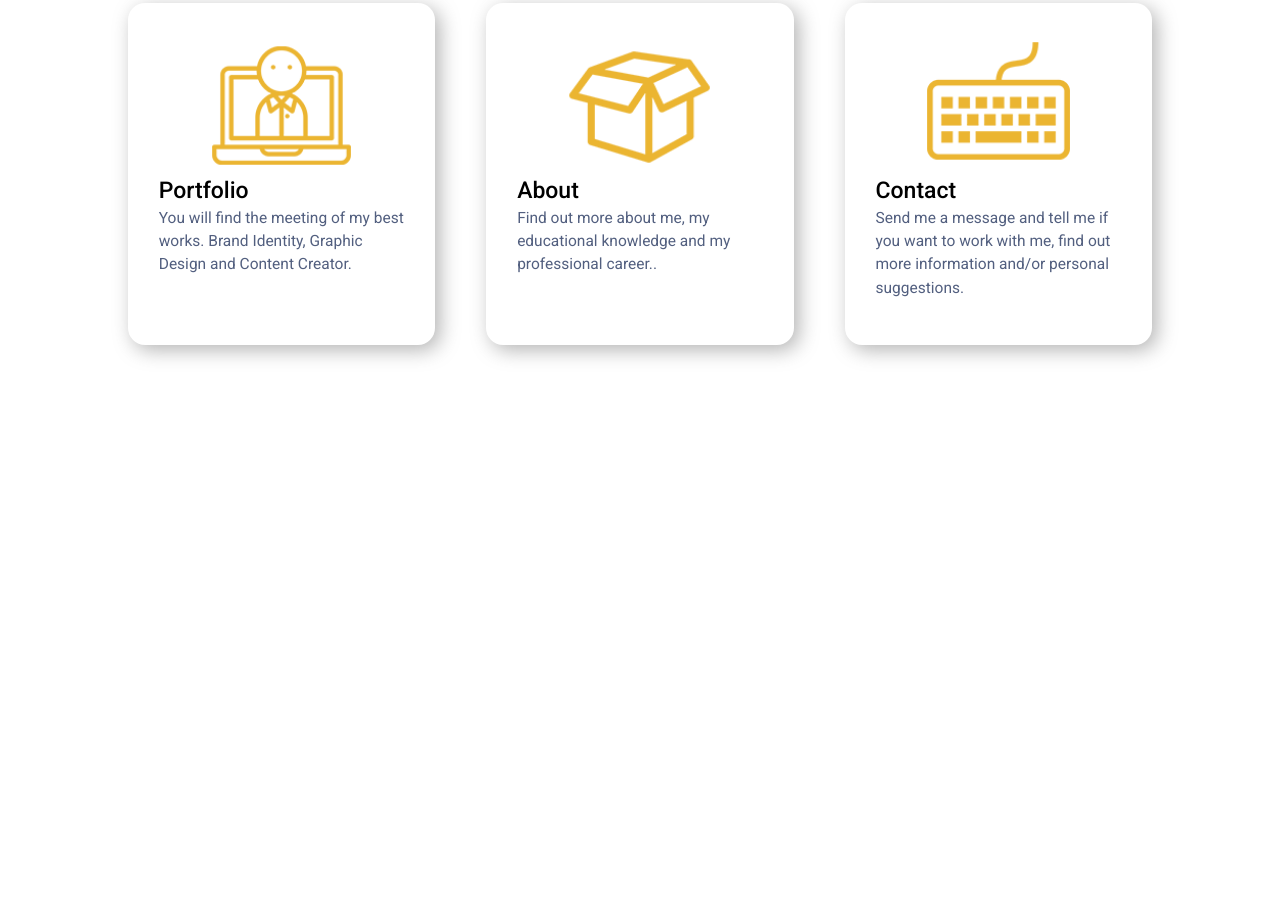
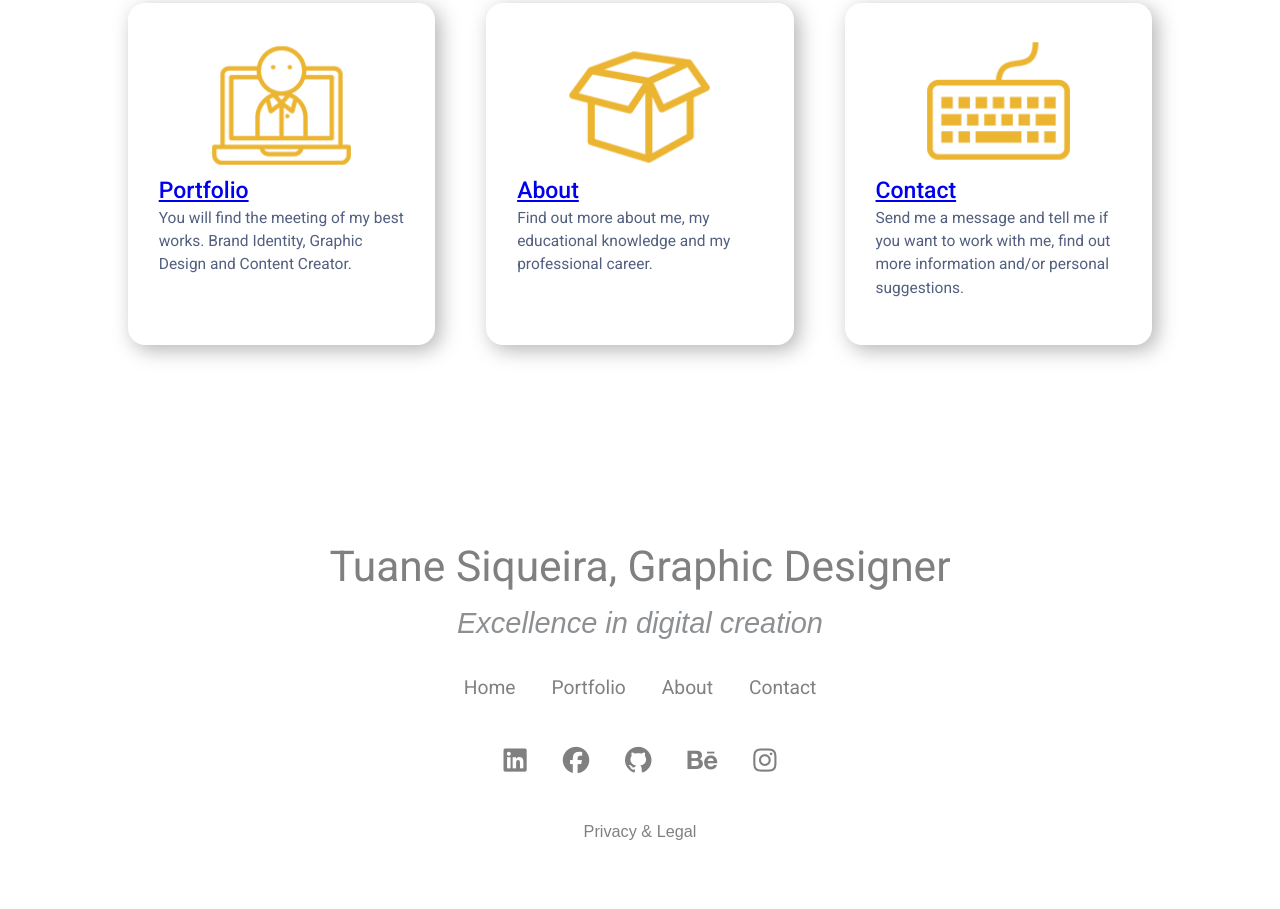
Before and after one commit to tuanesiqueira/tuanesiqueira.github.io, a plain HTML site: page portfolioibat/tuaneindex.html in a window 1280 px wide. Shown: the part 677-1586 px from the top of the page. Before the commit the page ends 1073 px from the top, so only its background shows below. Drawn offline with Linux system fonts and the light colour scheme.

Commit message:
portfolio-ibat

```diff
--- a/portfolioibat/tuaneindex.html
+++ b/portfolioibat/tuaneindex.html
@@ -5,7 +5,7 @@
 	<meta http-equiv="X-UA-Compatible" content="IE=edge">
 	<meta name="viewport" content="width=device-width, initial-scale=1.0">
 
-	<title>Single-column Hero Blocks Showcase | IBAT Web Design Portoflio Project | Mary Smith</title>
+	<title>IBAT Portfolio</title>
 
 	<meta name="description" content="Showcase of single-column hero blocks with various fonts and backgrounds.">
 
@@ -18,6 +18,9 @@
 
     <!-- Google Fonts for three column -->
     <link href="https://fonts.googleapis.com/css?family=Roboto:400,400i,500,500i,900,900i&display=swap" rel="stylesheet">
+
+    <!-- Link to icons for Font Awesome 5 -->
+    <link rel="stylesheet" href="https://cdnjs.cloudflare.com/ajax/libs/font-awesome/5.11.2/css/all.min.css">
 
     <!-- Link to icons for Font Awesome 5 --></head><body>;
 	<link href="./hero-bg-image_files/all.min.css" rel="stylesheet" integrity="sha512-1PKOgIY59xJ8Co8+NE6FZ+LOAZKjy+KY8iq0G4B3CyeY6wYHN3yt9PW0XpSriVlkMXe40PTKnXrLnZ9+fkDaog==" crossorigin="anonymous">
@@ -48,23 +51,79 @@
 
 		<div class="item-col-3">
 			<img src="assets/img/charts.png" alt="One screen">
-			<h3>Portfolio</h3>
+			<h3><a href="portfolio.html">Portfolio</a></h3>
 			<p>You will find the meeting of my best works. Brand Identity, Graphic Design and Content Creator.</p>
 		</div>
 
 		<div class="item-col-3">
 			<img src="assets/img/mobile.png" alt="Cookie-less">
-			<h3>About</h3>
-			<p>Find out more about me, my educational knowledge and my professional career..</p>
+			<h3><a href="about.html">About</a></h3>
+			<p>Find out more about me, my educational knowledge and my professional career.</p>
 		</div>
 
 		<div class="item-col-3">
 			<img src="assets/img/forms.png" alt="Know your KPIs">
-			<h3>Contact</h3>
+			<h3><a href="contact.html">Contact</a></h3>
 			<p>Send me a message and tell me if you want to work with me, find out more information and/or personal suggestions. </p>
 		</div>
 	</section><!-- End parent flexbox container -->
 
+    <br/><br/><br/><br/><br/>
+
+    <!------------------------------------------------------------------
+Begin HTML footer
+-------------------------------------------------------------------->
+
+<footer class="container-footer">
+
+    <h4>Tuane Siqueira, Graphic Designer</h4>
+    <h5>Excellence in digital creation</h5>
+
+    <ul class="footer-links">
+        <li><a href="tuaneindex.html">Home</a></li>
+        <li><a href="portfolio.html">Portfolio</a></li>
+        <li><a href="about.html">About</a></li>
+        <li><a href="contact.html">Contact</a></li>
+    </ul>
+
+    <ul class="footer-icons">
+        <li>
+            <a href="https://www.linkedin.com/in/tuanesiqueira/#" target="_blank">
+                <i class="fab fa-linkedin"></i>
+            </a>
+        </li>
+
+        <li>
+            <a href="https://www.facebook.com/tuane.siqueira.3/" target="_blank">
+                <i class="fab fa-facebook"></i>
+            </a>
+        </li>
+
+        <li>
+            <a href="https://tuanesiqueira.github.io/" target="_blank">
+                <i class="fab fa-github"></i>
+            </a>
+        </li>
+
+        <li>
+            <a href="https://www.behance.net/tuane" target="_blank">
+                <i class="fab fa-behance"></i>
+            </a>
+        </li>
+
+        <li>
+            <a href="https://www.instagram.com/tuane_siqueira/" target="_blank">
+                <i class="fab fa-instagram"></i>
+            </a>
+        </li>
+
+     </ul>
+
+    <a class="privacy-legal" href="privacy.html">Privacy & Legal</a>
+</footer>
+
+<!-- End HTML footer -->
+
 
 
 </body></html>
```
